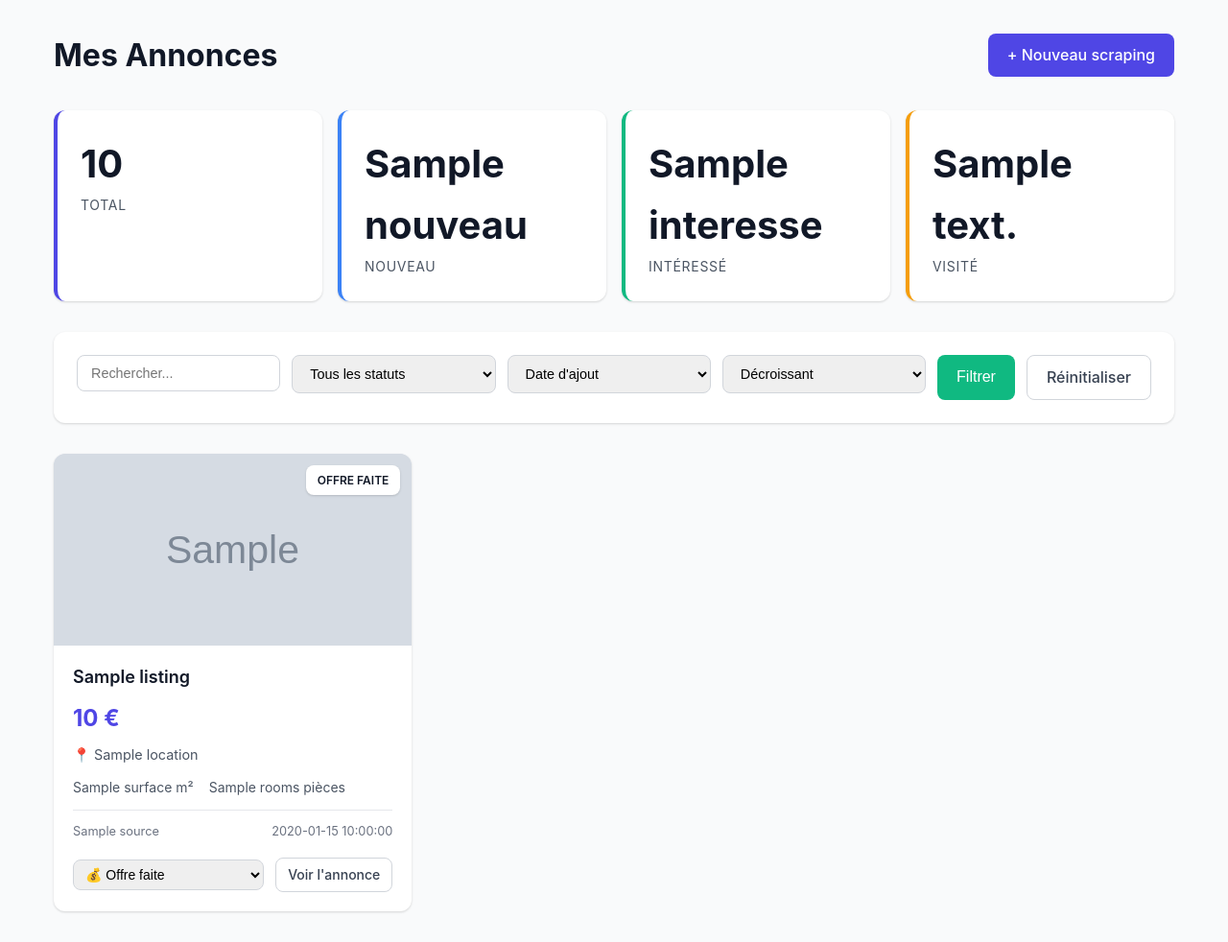
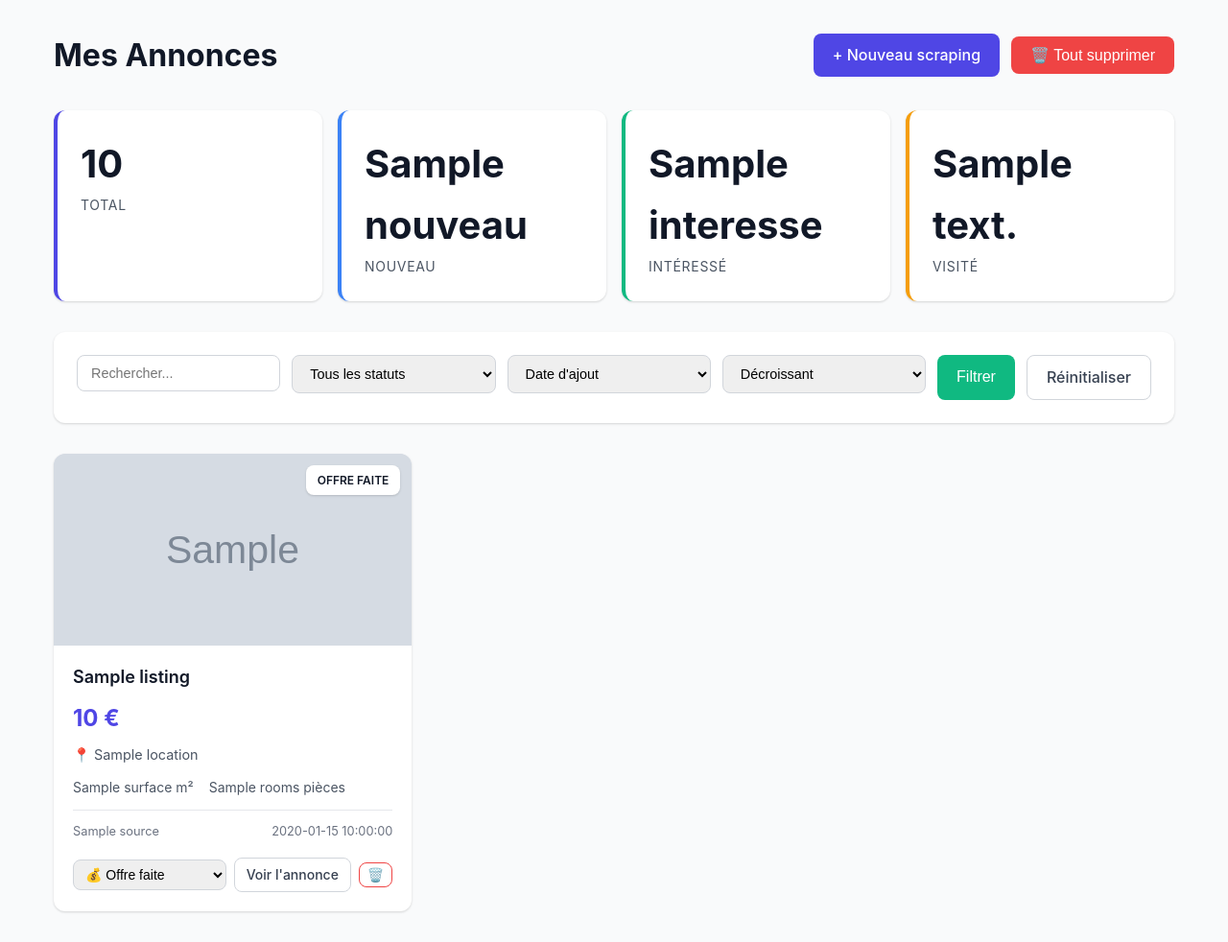
Before and after one commit to ddpwvnp87h-lab/prospection-immo, a Flask app: template templates/dashboard.html in a window 1280 px wide. Shown: the whole page at 96% size. Run offline with Flask 3, Linux system fonts and the light colour scheme; the template is opened without the code that fills it: most values are stand-ins (such as "Sample title", 1, 10 or a date in 2020); grey boxes marked "Sample" are stand-in pictures.

Commit message:
Ajout boutons de suppression: par annonce + tout supprimer
- Bouton 🗑️ sur chaque annonce
- Bouton 'Tout supprimer' dans le header (avec modal de confirmation)
- Route /listings/delete-all
- CSS modal + boutons danger

Co-Authored-By: Claude Opus 4.5 <noreply@anthropic.com>

```diff
--- a/app.py
+++ b/app.py
@@ -410,6 +410,25 @@ def delete_listing(listing_id):
 
     return redirect(url_for('dashboard'))
 
+@app.route('/listings/delete-all', methods=['POST'])
+@login_required
+def delete_all_listings():
+    """Supprimer toutes les annonces de l'utilisateur"""
+    user_id = session.get('user_id')
+
+    if not is_db_connected():
+        flash('Base de données non configurée', 'error')
+        return redirect(url_for('dashboard'))
+
+    try:
+        # Supprimer toutes les annonces de l'utilisateur
+        db._api_request('DELETE', 'listings', params={'user_id': f'eq.{user_id}'})
+        flash('Toutes les annonces ont été supprimées', 'success')
+    except Exception as e:
+        flash(f'Erreur lors de la suppression: {e}', 'error')
+
+    return redirect(url_for('dashboard'))
+
 # ============================================================================
 # SCRAPING
 # ============================================================================
--- a/templates/dashboard.html
+++ b/templates/dashboard.html
@@ -6,7 +6,26 @@
 <div class="dashboard">
     <div class="dashboard-header">
         <h2>Mes Annonces</h2>
-        <a href="{{ url_for('scrape_page') }}" class="btn btn-primary">+ Nouveau scraping</a>
+        <div class="header-actions">
+            <a href="{{ url_for('scrape_page') }}" class="btn btn-primary">+ Nouveau scraping</a>
+            {% if stats.total > 0 %}
+            <button type="button" class="btn btn-danger" onclick="confirmDeleteAll()">🗑️ Tout supprimer</button>
+            {% endif %}
+        </div>
+    </div>
+
+    <!-- Modal de confirmation suppression totale -->
+    <div id="delete-all-modal" class="modal" style="display: none;">
+        <div class="modal-content">
+            <h3>⚠️ Supprimer toutes les annonces ?</h3>
+            <p>Cette action va supprimer <strong>{{ stats.total }} annonces</strong>. Cette action est irréversible.</p>
+            <div class="modal-actions">
+                <button type="button" class="btn btn-outline" onclick="closeModal()">Annuler</button>
+                <form method="POST" action="{{ url_for('delete_all_listings') }}" style="display: inline;">
+                    <button type="submit" class="btn btn-danger">Confirmer la suppression</button>
+                </form>
+            </div>
+        </div>
     </div>
 
     <!-- Statistiques -->
@@ -125,6 +144,10 @@
                         </form>
 
                         <a href="{{ listing.url }}" target="_blank" class="btn btn-sm btn-outline">Voir l'annonce</a>
+
+                        <form method="POST" action="{{ url_for('delete_listing', listing_id=listing.id) }}" class="delete-form" onsubmit="return confirm('Supprimer cette annonce ?')">
+                            <button type="submit" class="btn btn-sm btn-danger-outline" title="Supprimer">🗑️</button>
+                        </form>
                     </div>
                 </div>
             </div>
@@ -139,4 +162,104 @@
         {% endif %}
     </div>
 </div>
+
+<style>
+/* Header actions */
+.header-actions {
+    display: flex;
+    gap: 0.75rem;
+    align-items: center;
+}
+
+/* Modal */
+.modal {
+    position: fixed;
+    top: 0;
+    left: 0;
+    right: 0;
+    bottom: 0;
+    background: rgba(0, 0, 0, 0.5);
+    display: flex;
+    align-items: center;
+    justify-content: center;
+    z-index: 1000;
+}
+
+.modal-content {
+    background: white;
+    border-radius: var(--radius-lg);
+    padding: 2rem;
+    max-width: 400px;
+    width: 90%;
+    box-shadow: 0 10px 40px rgba(0,0,0,0.3);
+}
+
+.modal-content h3 {
+    margin-bottom: 1rem;
+    color: var(--danger);
+}
+
+.modal-content p {
+    margin-bottom: 1.5rem;
+    color: var(--gray-600);
+}
+
+.modal-actions {
+    display: flex;
+    gap: 1rem;
+    justify-content: flex-end;
+}
+
+/* Delete button on cards */
+.btn-danger-outline {
+    background: transparent;
+    border: 1px solid var(--danger);
+    color: var(--danger);
+    padding: 0.25rem 0.5rem;
+    border-radius: var(--radius);
+    cursor: pointer;
+    transition: all 0.2s;
+}
+
+.btn-danger-outline:hover {
+    background: var(--danger);
+    color: white;
+}
+
+.delete-form {
+    display: inline;
+}
+
+.listing-actions {
+    display: flex;
+    gap: 0.5rem;
+    align-items: center;
+    flex-wrap: wrap;
+}
+</style>
+
+<script>
+function confirmDeleteAll() {
+    document.getElementById('delete-all-modal').style.display = 'flex';
+}
+
+function closeModal() {
+    document.getElementById('delete-all-modal').style.display = 'none';
+}
+
+// Fermer le modal en cliquant en dehors
+document.addEventListener('click', function(e) {
+    const modal = document.getElementById('delete-all-modal');
+    if (e.target === modal) {
+        closeModal();
+    }
+});
+
+// Fermer avec Escape
+document.addEventListener('keydown', function(e) {
+    if (e.key === 'Escape') {
+        closeModal();
+    }
+});
+</script>
 {% endblock %}
```
